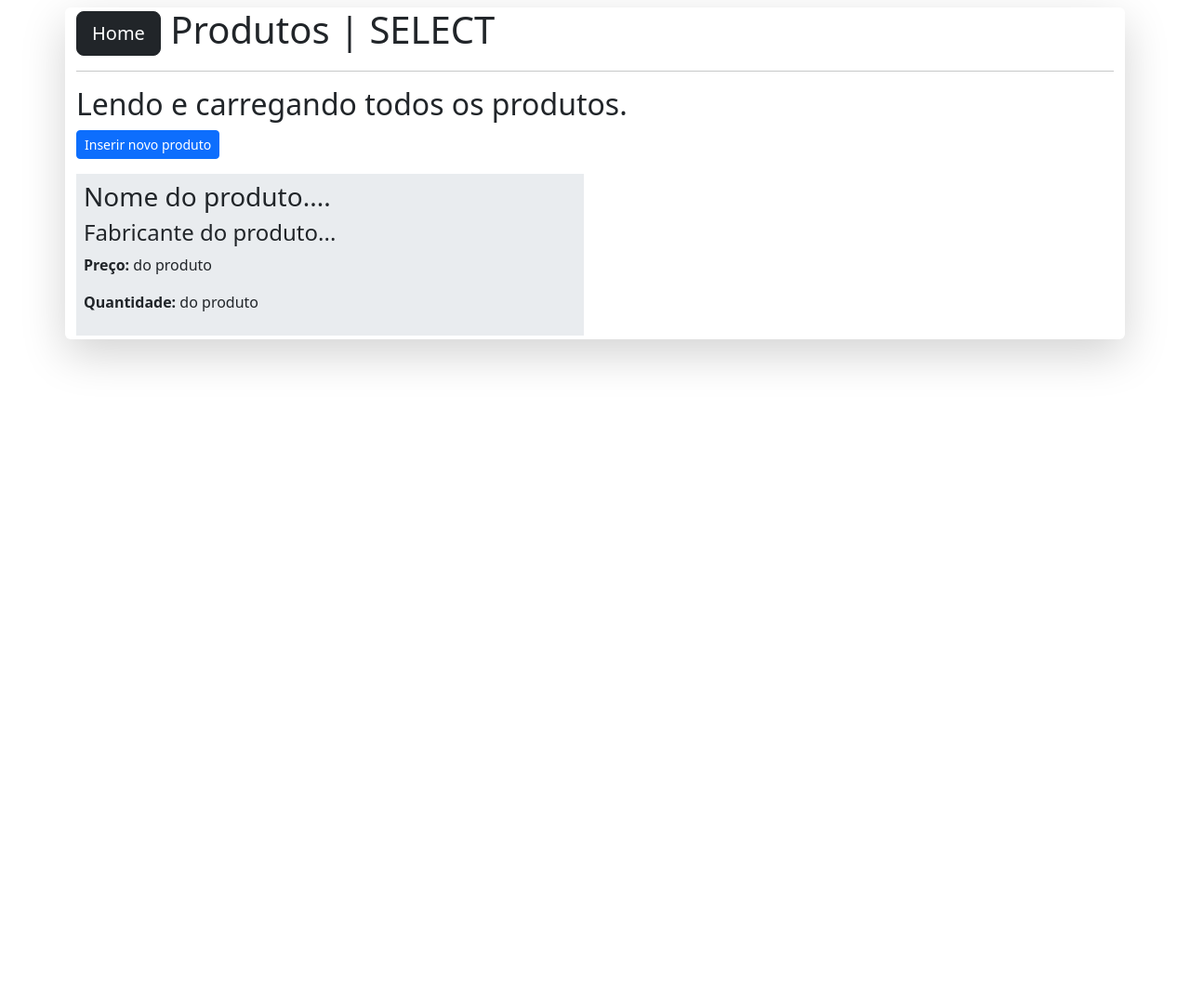
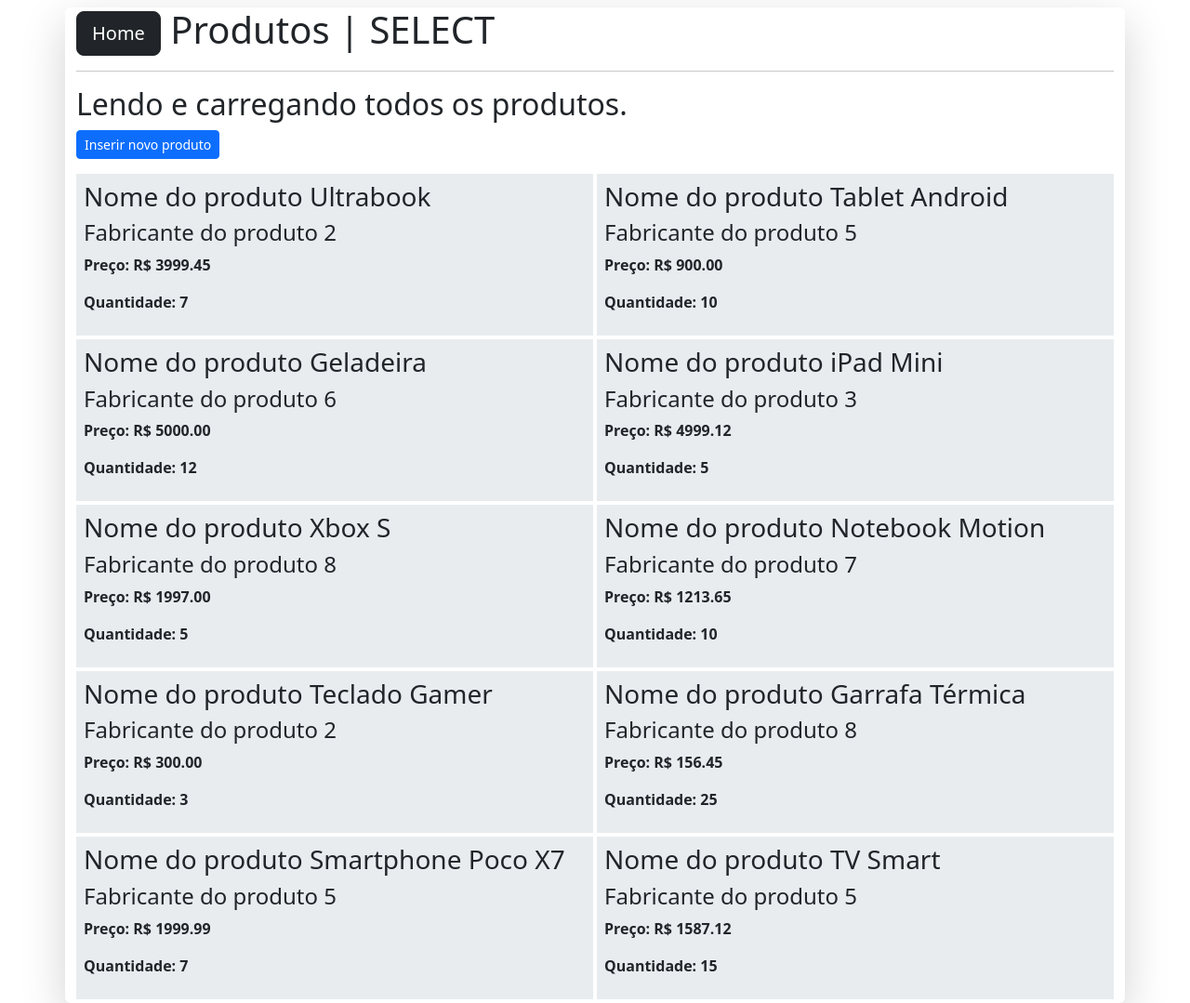
Before and after one commit to VanessaBaldin1/exemplo-crud-php-vanessa, a PHP site: page /produtos/visualizar.php in a window 1280 px wide. Shown: the whole page at 93% size. Before the commit the page ends 394 px from the top, so only its background shows below. Run offline with PHP 8.4, Linux system fonts and the light colour scheme; data comes from the database, SQL or seed files in the repository.

Commit message:
Adiciona foreach dos produtos no visualizar.php

```diff
--- a/produtos/visualizar.php
+++ b/produtos/visualizar.php
@@ -1,6 +1,9 @@
 <?php
 require_once"../src/funcoes-produtos.php";
-$listarDeProdutos = listarProdutos($conexao);
+
+$listaDeProdutos = listarProdutos($conexao);
+
+$quantidade = count($listaDeProdutos);
 
 ?>
 
@@ -25,17 +28,23 @@
 
         <p><a class="btn btn-primary btn-sm" href="inserir.php">Inserir novo produto</a></p>
 
-        <div class="row">
+
+
+        <div class="row g-1">
+
+<?php foreach ($listaDeProdutos as $produto){?>
             <div class="col-sm-6">
                 <article class="bg-body-secondary p-2">
-                    <h3>Nome do produto....</h3>
-                    <h4>Fabricante do produto...</h4>
-                    <p><b>Preço: </b> do produto</p>
-                    <p><b>Quantidade: </b> do produto</p>
+                    <h3>Nome do produto <?=$produto["nome"]?></h3>
+                    <h4>Fabricante do produto <?=$produto["fabricante_id"]?></h4>
+                    <p><b>Preço: R$  <?=$produto["preco"]?> </b> </p>
+                    <p><b>Quantidade: <?=$produto["quantidade"]?> </b></p>
                 </article>
             </div>
+<?php } ?>
         </div>
     </div>
+
 
     <script src="https://cdn.jsdelivr.net/npm/bootstrap@5.3.3/dist/js/bootstrap.bundle.min.js"></script>
 
```
